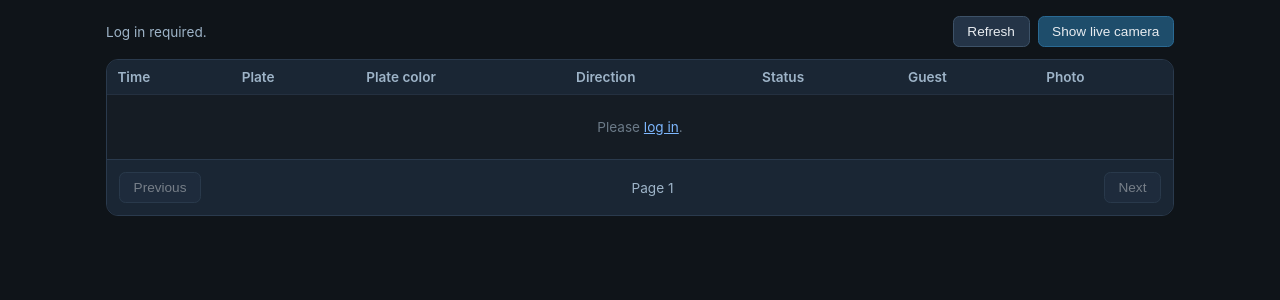
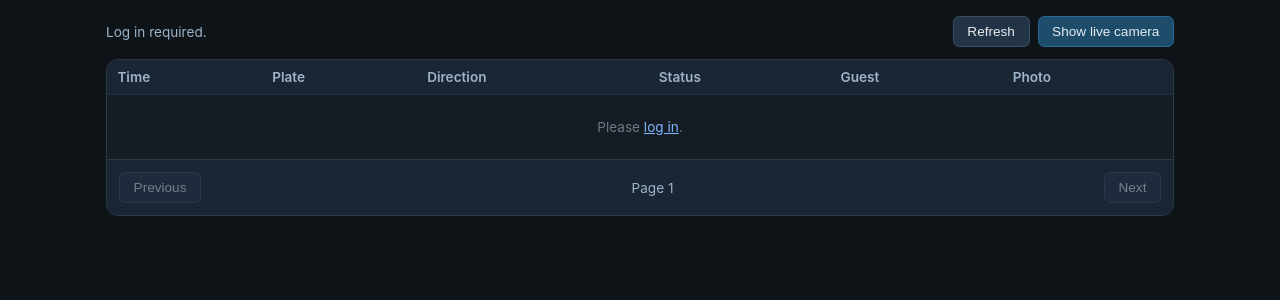
Before and after one commit to ignnoree/parking, a Flask app: page / in a window 1280 px wide. Shown: the part 46-346 px from the top of the page. Run offline with Flask 3, Linux system fonts and the light colour scheme; parts of the project's set-up code (start-up, migrations or seed data) failed here and were passed over.

Commit message:
plates color hidden for now

```diff
--- a/static/parking_ui.js
+++ /dev/null
@@ -1,5 +0,0 @@
-function plateColorLabel(color) {
-    if (!color || color === "unknown") return "—";
-    const text = String(color);
-    return text.charAt(0).toUpperCase() + text.slice(1);
-}
--- a/templates/ui.html
+++ b/templates/ui.html
@@ -4,7 +4,6 @@
     <meta charset="UTF-8">
     <meta name="viewport" content="width=device-width, initial-scale=1">
     <title>Parking monitor</title>
-    <script src="/static/parking_ui.js"></script>
     <style>
         * { margin: 0; padding: 0; box-sizing: border-box; }
         body {
@@ -189,7 +188,6 @@
                     <tr>
                         <th>Time</th>
                         <th>Plate</th>
-                        <th>Plate color</th>
                         <th>Direction</th>
                         <th>Status</th>
                         <th>Guest</th>
@@ -197,7 +195,7 @@
                     </tr>
                 </thead>
                 <tbody id="logsBody">
-                    <tr><td class="muted" colspan="7">Loading…</td></tr>
+                    <tr><td class="muted" colspan="6">Loading…</td></tr>
                 </tbody>
             </table>
             <div class="pagination">
@@ -308,7 +306,7 @@
                 );
                 if (res.status === 401) {
                     logsMeta.textContent = "Log in required.";
-                    logsBody.innerHTML = "<tr><td class='muted' colspan='7'>Please <a href='/login' style='color:#7eb8ff'>log in</a>.</td></tr>";
+                    logsBody.innerHTML = "<tr><td class='muted' colspan='6'>Please <a href='/login' style='color:#7eb8ff'>log in</a>.</td></tr>";
                     prevBtn.disabled = true;
                     nextBtn.disabled = true;
                     return;
@@ -324,7 +322,7 @@
                 nextBtn.disabled = !data.has_next;
 
                 if (!rows.length) {
-                    logsBody.innerHTML = "<tr><td class='muted' colspan='7'>No parking logs yet.</td></tr>";
+                    logsBody.innerHTML = "<tr><td class='muted' colspan='6'>No parking logs yet.</td></tr>";
                     return;
                 }
 
@@ -332,7 +330,6 @@
                     "<tr>" +
                     "<td class='mono'>" + escapeHtml(formatTime(r.logged_at)) + "</td>" +
                     "<td class='mono'>" + escapeHtml(r.plate_number || r.plate_normalized || "—") + "</td>" +
-                    "<td>" + escapeHtml(plateColorLabel(r.plate_color)) + "</td>" +
                     "<td>" + directionPill(r.direction) + "</td>" +
                     "<td>" + statusPill(r) + "</td>" +
                     "<td>" + (r.is_guest ? "Yes" : "—") + "</td>" +
@@ -342,7 +339,7 @@
             } catch (_) {
                 if (!silent) {
                     logsMeta.textContent = "Failed to load logs.";
-                    logsBody.innerHTML = "<tr><td class='muted' colspan='7'>Network error.</td></tr>";
+                    logsBody.innerHTML = "<tr><td class='muted' colspan='6'>Network error.</td></tr>";
                 }
             }
         }
```
Also changed, not shown: templates/admin.html (+2 -5 lines).
